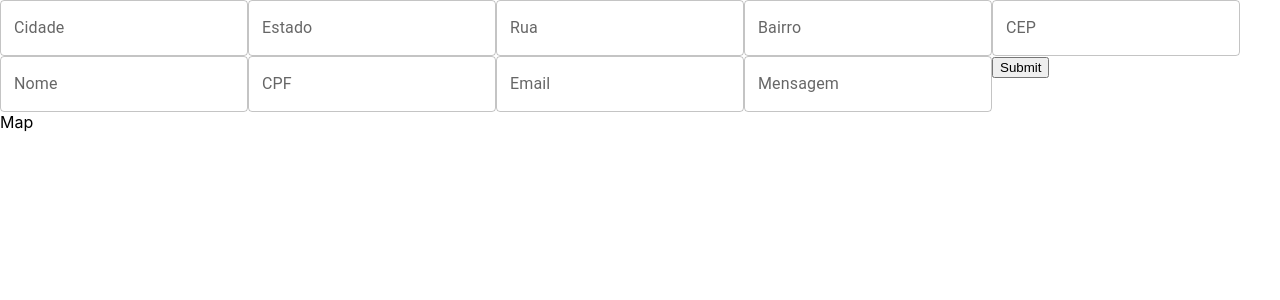
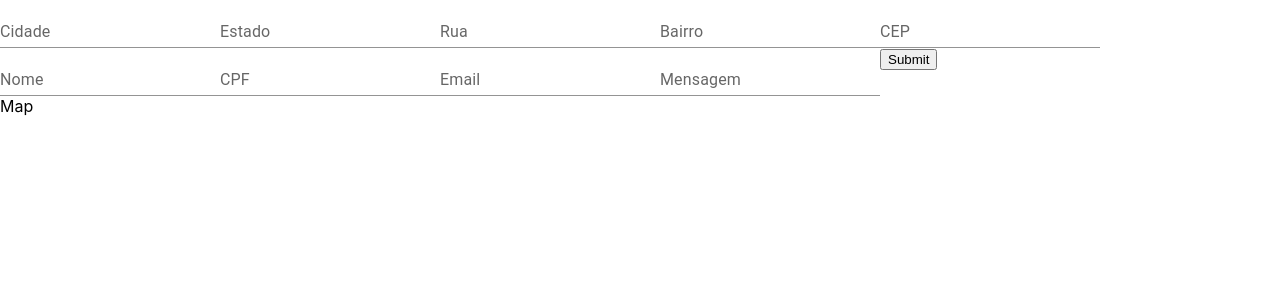
Before and after one commit to MarcioAlvesJr/Teste-Fisgar, a React (Create React App) app: page / in a window 1280 px wide. Shown: the top 300 px of the page. Built offline with nearby package versions, Linux system fonts and the light colour scheme.

Commit message:
Added field mask

```diff
--- a/package.json
+++ b/package.json
@@ -17,6 +17,7 @@
     "formik": "^2.2.9",
     "react": "^18.1.0",
     "react-dom": "^18.1.0",
+    "react-input-mask": "^2.0.4",
     "react-redux": "^8.0.1",
     "react-scripts": "5.0.1",
     "styled-components": "^5.3.5",
@@ -47,5 +48,8 @@
       "last 1 firefox version",
       "last 1 safari version"
     ]
+  },
+  "devDependencies": {
+    "@types/react-input-mask": "^3.0.1"
   }
 }
--- a/src/Components/Form/Form.tsx
+++ b/src/Components/Form/Form.tsx
@@ -2,6 +2,7 @@ import { Formik, Form as FormikForm} from 'formik'
 import React from 'react'
 import TextField from './connectedFields/TextField'
 import formikConfig from './formikConfig/formikConfig'
+
 
 
 
@@ -13,9 +14,9 @@ const Form = () => {
         <TextField name='state' label='Estado'/>
         <TextField name='street' label='Rua'/>
         <TextField name='district' label='Bairro'/>
-        <TextField name='CEP' label='CEP'/>
+        <TextField name='CEP' label='CEP' mask={"99999-999"}/>
         <TextField name='name' label='Nome'/>
-        <TextField name='CPF' label='CPF'/>
+        <TextField name='CPF' label='CPF' mask={"999.999.999-99"}/>
         <TextField name='email' label='Email'/>
         <TextField name='message' label='Mensagem'/>
         <input type='submit'/>
--- a/src/Components/Form/connectedFields/TextField.tsx
+++ b/src/Components/Form/connectedFields/TextField.tsx
@@ -1,30 +1,51 @@
+import { FormControl, FormHelperText, Input, InputLabel } from '@mui/material';
 import OriginalTextField from '@mui/material/TextField';
 import { useFormikContext } from 'formik';
+import { ReactNode } from 'react';
+import InputMask from 'react-input-mask';
+
 
 
 
 interface Props {
     name: string,
-    label: string
+    label: string,
+    mask: string
+    variant?: 'outlined | filled | standard'
 }
 const TextField = (props:Props)  => {
-    const {name, label} = props
+    const {name, label, mask, variant} = props
     const formik:any = useFormikContext()
-    debugger
 
-
-    const textFieldProps = {
+    const fieldProps = {
         id: name,
         name,
-        label,
         value:formik.values[name],
         onChange:formik.handleChange,
+    }
+    const textFieldProps = {
+        label,
         error:formik.touched[name] && Boolean(formik.errors[name]),
-        helperText:formik.touched[name] && formik.errors[name],
+        helperText:formik.touched[name] && formik.errors[name]
     }
 
-  return <OriginalTextField {...textFieldProps}/>
+  return (
+  <>
+    {mask === "" && <OriginalTextField {...fieldProps} {...textFieldProps} variant={variant as any}/>}
+    {mask !== "" &&
+    <FormControl error={textFieldProps.error} variant={variant as any}>
+        <InputLabel htmlFor={fieldProps.id}>{textFieldProps.label}</InputLabel>
+        <Input {...fieldProps} inputProps={{mask, maskChar: ""}} inputComponent={InputMask as any} />
+        {textFieldProps.helperText && <FormHelperText>{textFieldProps.helperText}</FormHelperText>}
+    </FormControl>
+    }
+  </>
+  )
 
+}
+TextField.defaultProps = {
+    mask: "",
+    variant: 'standard'
 }
 
 export default TextField
--- a/src/Components/Form/formikConfig/validationSchema.ts
+++ b/src/Components/Form/formikConfig/validationSchema.ts
@@ -38,14 +38,23 @@ yup.setLocale({
 
 const { string,object} = yup
 
+export const cep ={
+    regex:  /^[0-9]{5}-[0-9]{3}$/,
+    error: "tem o formato de CEP inválido"
+}
+export const cpf ={
+    regex: /^\d{3}\.\d{3}\.\d{3}\-\d{2}$/,
+    error: "tem o formato de CPF inválido"
+}
+
 const validationSchema = object({
     city: string().required(),
     state: string().required(),
     street: string().required(),
     district: string().required(),
-    CEP: string().required(),
+    CEP: string().matches(cep.regex,cep.error).required(),
     name: string().required(),
-    CPF: string().required(),
+    CPF: string().matches(cpf.regex,cpf.error).required(),
     email: string().email().required(),
     message: string().required(),
     cordenates: string().required(),
```
Also changed, not shown: 1 other file (tests, documents, lock files or other folders).
